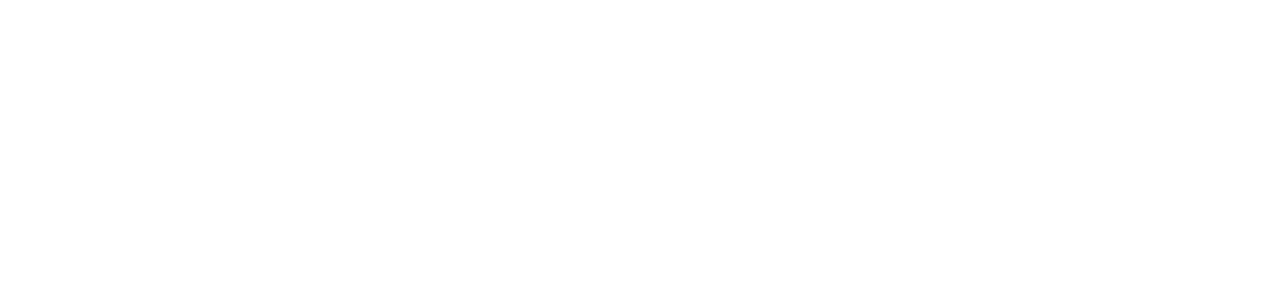
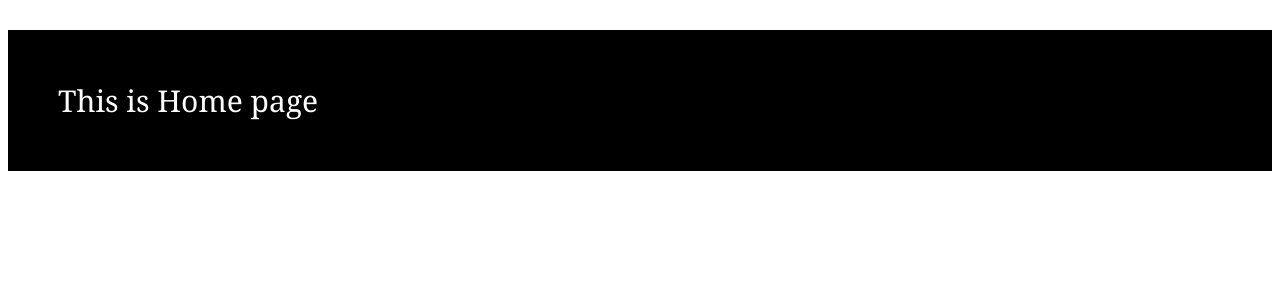
Before and after one commit to Najim473/restaurant-management-app, a Vue app: page / in a window 1280 px wide. Shown: the top 300 px of the page. Built offline with nearby package versions, Linux system fonts and the light colour scheme.

Commit message:
vue js router successfully done

```diff
--- a/src/components/Home.vue
+++ b/src/components/Home.vue
@@ -1,14 +1,19 @@
-<tempplate>
- <div>
- <h3>
- This HOme page
- </h3>
- </div>
-</tempplate>
- <script>
-//  eslint-disable-next-line
- /* eslint-disable */
- export default{
+<template>
+    <p>This is Home page</p>
+</template>
+<script >
+// eslint-disable-next-line
+/* eslint-disable */
+export default{
     name:"Home"
- }
+}
 </script>
+<style>
+p{
+    background: #000;
+    color: #fff;
+    font-size: 30px;
+    padding: 50px;
+    font-family: Cambria, Cochin, Georgia, Times, 'Times New Roman', serif;
+}
+</style>
--- a/src/routers.js
+++ b/src/routers.js
@@ -1,4 +1,4 @@
-import Home from "./components/Home.vue";
+import Home from './components/Home.vue'
 import SignUp from "./components/SignUp.vue";
 import { createRouter, createWebHistory } from "vue-router";
 const routes = [
```
